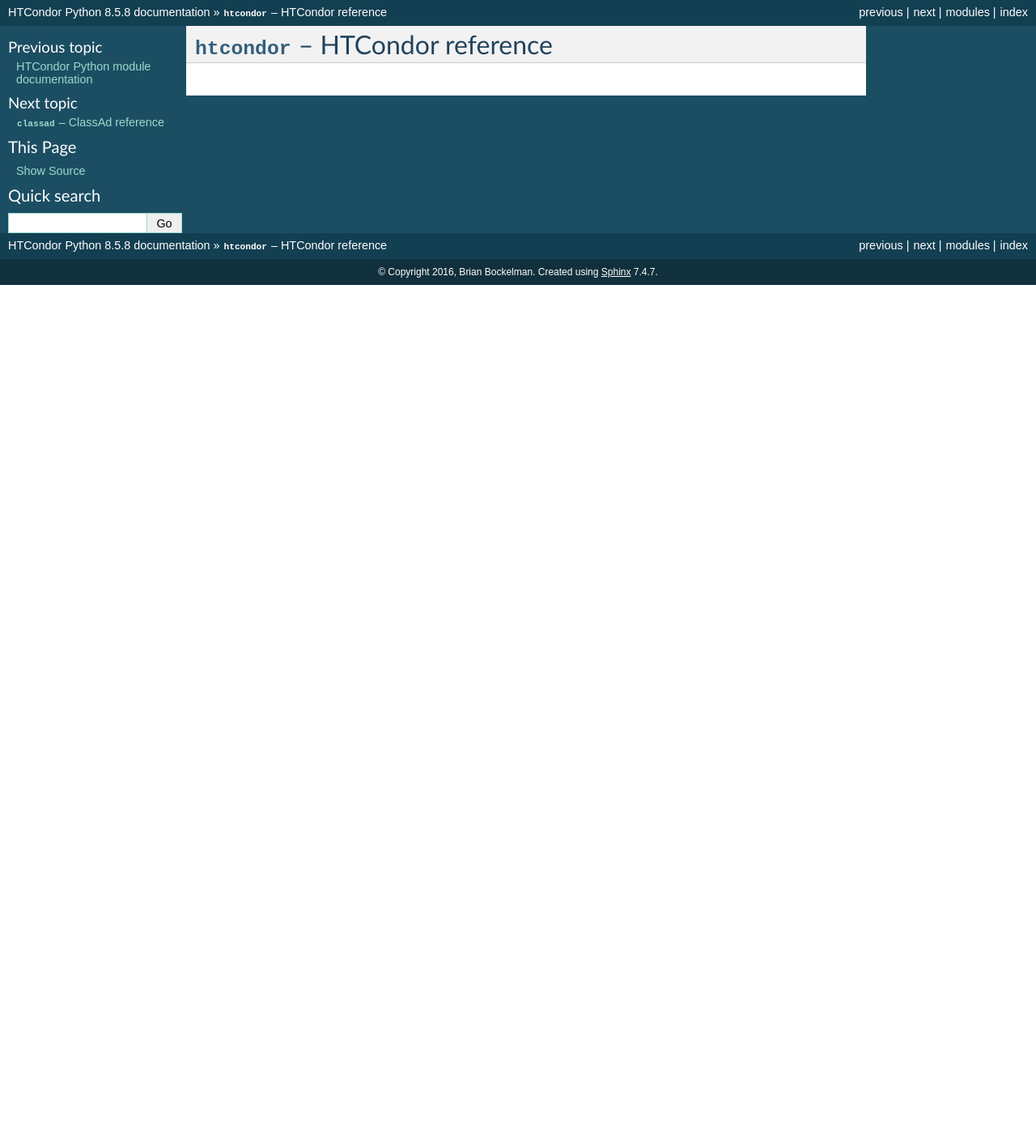
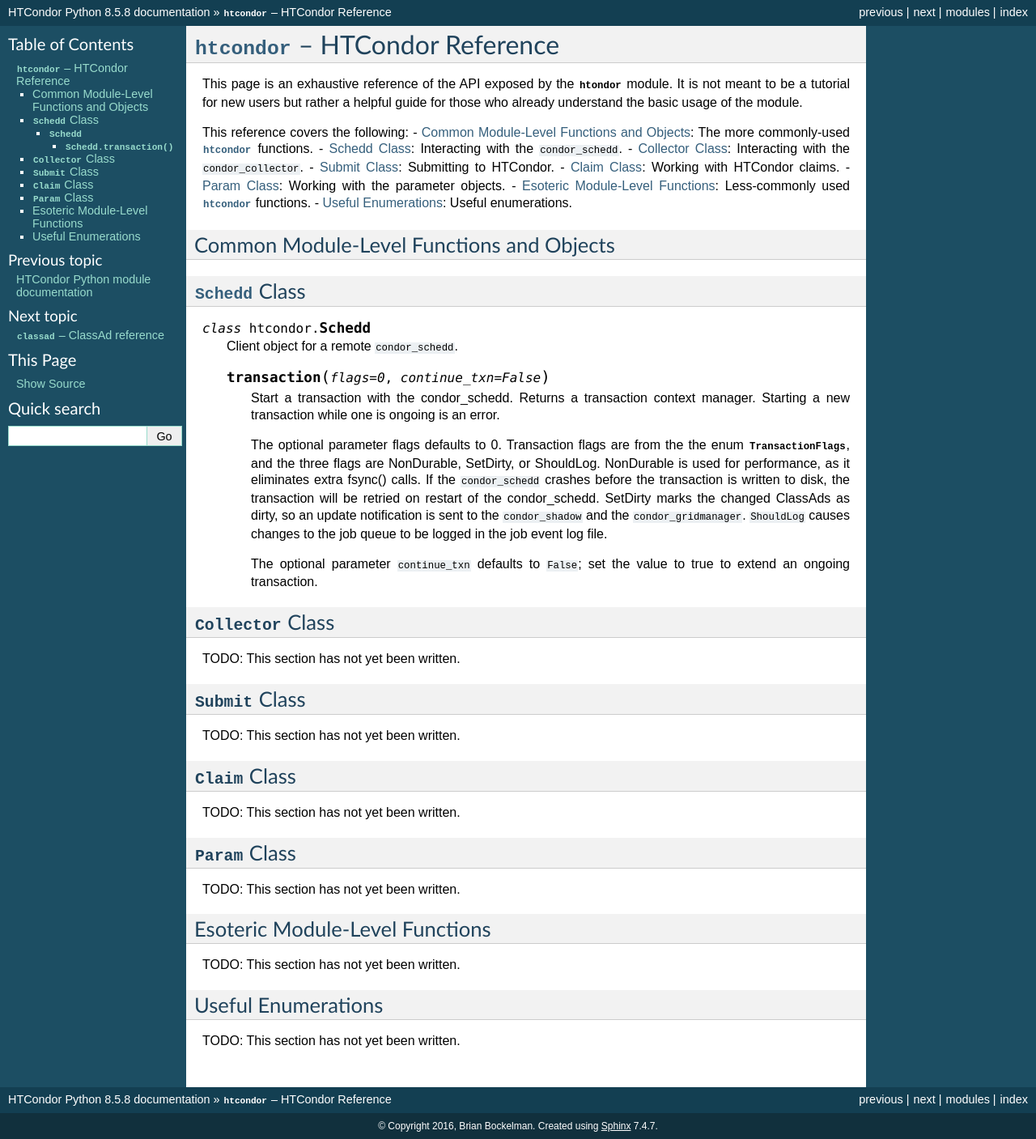
Before and after one commit to htcondor/htcondor-python, a Sphinx documentation site: the page built from docs/htcondor.rst, in a window 1280 px wide. Shown: the whole page at 81% size. Built offline with Sphinx 7.4.7, drawn with Linux system fonts in a browser that asks for light colours; before the commit the page ends 900 px from its top, so only the background shows below that.

Commit message:
Start sketching out HTCondor module.

```diff
--- a/docs/htcondor.rst
+++ b/docs/htcondor.rst
@@ -1,8 +1,94 @@
 
-:mod:`htcondor` -- HTCondor reference
+:mod:`htcondor` -- HTCondor Reference
 =====================================
 
 .. module:: htcondor
    :platform: Unix, Windows, Mac OS X
    :synopsis: Interact with the HTCondor daemons
 .. moduleauthor:: Brian Bockelman <bbockelm@cse.unl.edu>
+
+This page is an exhaustive reference of the API exposed by the :mod:`htondor`
+module.  It is not meant to be a tutorial for new users but rather a helpful
+guide for those who already understand the basic usage of the module.
+
+This reference covers the following:
+- :ref:`common_module_functions`: The more commonly-used :mod:`htcondor` functions.
+- :ref:`schedd_class`: Interacting with the ``condor_schedd``.
+- :ref:`collector_class`: Interacting with the ``condor_collector``.
+- :ref:`submit_class`: Submitting to HTCondor.
+- :ref:`claim_class`: Working with HTCondor claims.
+- :ref:`param_class`: Working with the parameter objects.
+- :ref:`esoteric_module_functions`: Less-commonly used :mod:`htcondor` functions.
+- :ref:`useful_enums`: Useful enumerations.
+
+.. _common_module_functions:
+
+Common Module-Level Functions and Objects
+-----------------------------------------
+
+.. _schedd_class:
+
+:class:`Schedd` Class
+---------------------
+
+.. class:: Schedd
+
+   Client object for a remote ``condor_schedd``.
+
+   .. method:: transaction(flags=0, continue_txn=False)
+
+      Start a transaction with the condor_schedd. Returns a transaction context manager.
+      Starting a new transaction while one is ongoing is an error.
+
+      The optional parameter flags defaults to 0. Transaction flags are from the the enum
+      :class:`TransactionFlags`, and the three flags are NonDurable, SetDirty, or ShouldLog.
+      NonDurable is used for performance, as it eliminates extra fsync() calls. If the
+      ``condor_schedd`` crashes before the transaction is written to disk, the transaction
+      will be retried on restart of the condor_schedd. SetDirty marks the changed ClassAds
+      as dirty, so an update notification is sent to the ``condor_shadow`` and the
+      ``condor_gridmanager``.  ``ShouldLog`` causes changes to the job queue to be logged in the job event log file.
+
+      The optional parameter ``continue_txn`` defaults to ``False``; set the value to true to extend an ongoing transaction.
+
+
+.. _collector_class:
+
+:class:`Collector` Class
+------------------------
+
+TODO: This section has not yet been written.
+
+.. _submit_class:
+
+:class:`Submit` Class
+---------------------
+
+TODO: This section has not yet been written.
+
+.. _claim_class:
+
+:class:`Claim` Class
+--------------------
+
+TODO: This section has not yet been written.
+
+.. _param_class:
+
+:class:`Param` Class
+--------------------
+
+TODO: This section has not yet been written.
+
+.. _esoteric_module_functions:
+
+Esoteric Module-Level Functions
+-------------------------------
+
+TODO: This section has not yet been written.
+
+.. _useful_enums:
+
+Useful Enumerations
+-------------------
+
+TODO: This section has not yet been written.
```
